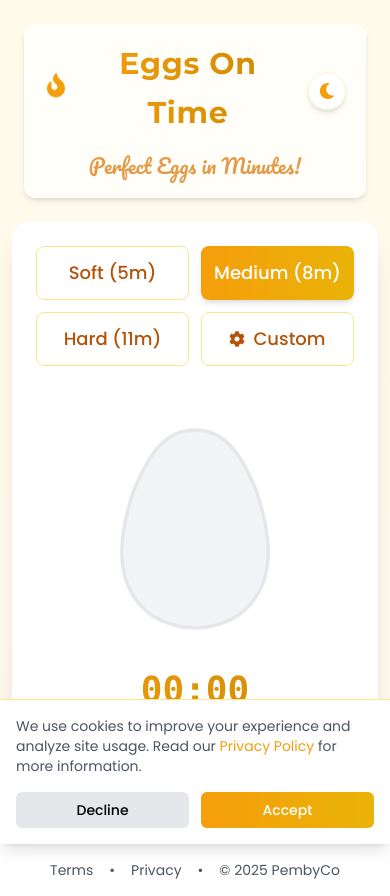
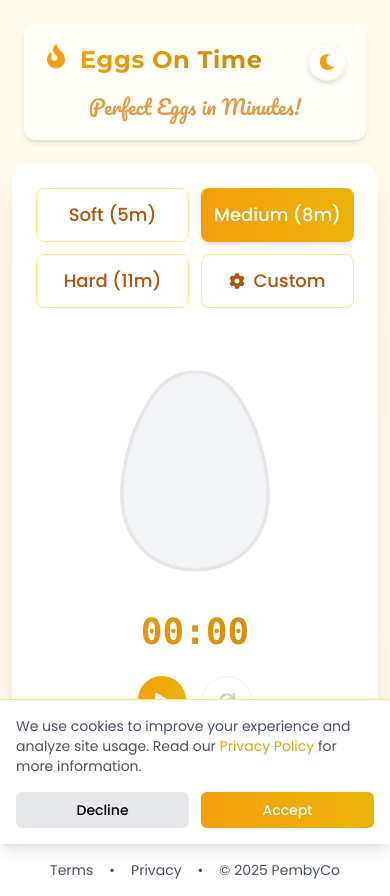
Before and after one commit to PembyCo/egg-timer, a Next.js app: page / in a window 390 px wide. Built offline with nearby package versions, Linux system fonts and the light colour scheme.

Commit message:
Fix mobile header: keep title on one line to prevent content push-down

```diff
--- a/components/Header.tsx
+++ b/components/Header.tsx
@@ -25,7 +25,7 @@ const Header: React.FC = () => {
             role="img"
             title="Fire icon"
         />
-          <h1 className="text-3xl sm:text-4xl font-bold font-display tracking-wide text-transparent bg-clip-text bg-gradient-to-r from-amber-500 to-yellow-600 dark:from-amber-400 dark:to-yellow-500 pb-1 leading-relaxed text-center">
+          <h1 className="text-2xl sm:text-4xl font-bold font-display tracking-wide text-transparent bg-clip-text bg-gradient-to-r from-amber-500 to-yellow-600 dark:from-amber-400 dark:to-yellow-500 pb-1 leading-relaxed text-center whitespace-nowrap">
           Eggs On Time
         </h1>
 
```
